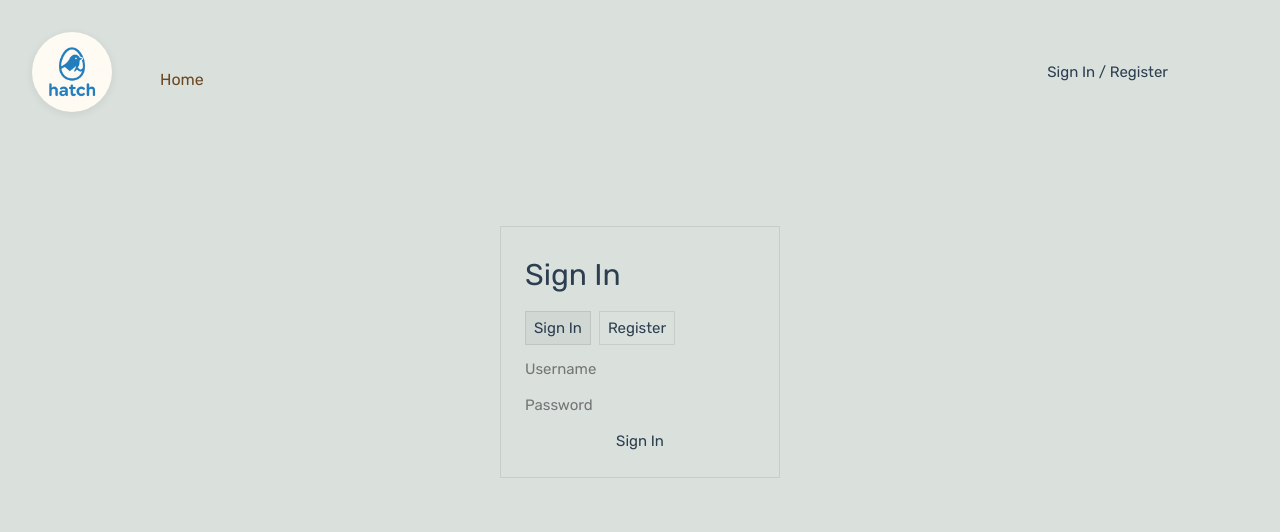
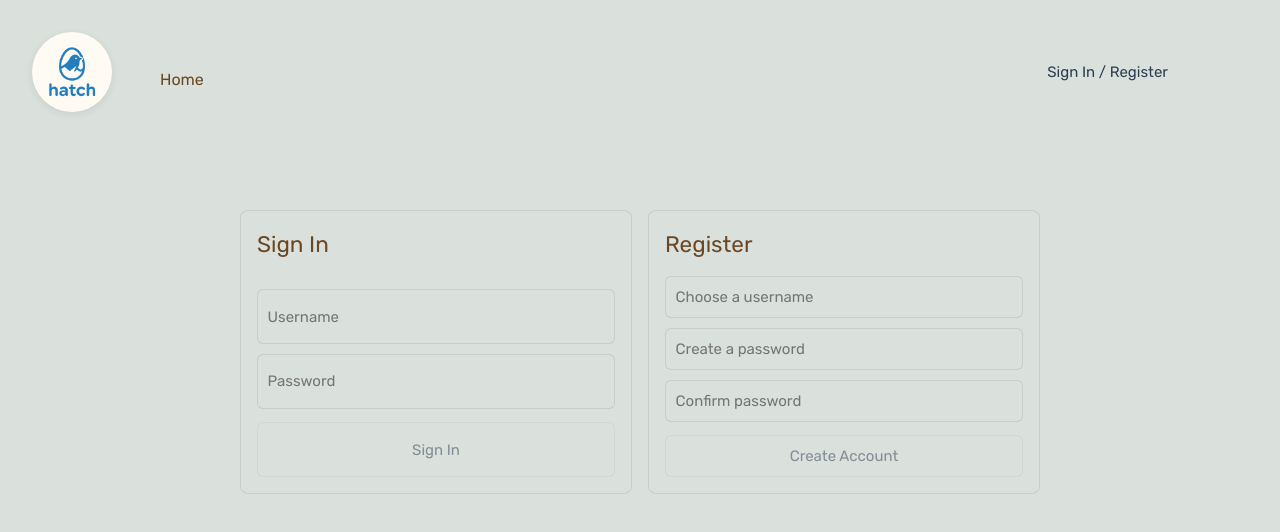
Before and after one commit to khong1127/hatch-frontend, a Vue app: page /auth in a window 1280 px wide. Shown: the top 532 px of the page. Built offline with nearby package versions, Linux system fonts and the light colour scheme.

Commit message:
Polished appearance of register / authentication features

```diff
--- a/src/components/HeaderAuthLink.vue
+++ b/src/components/HeaderAuthLink.vue
@@ -23,7 +23,7 @@ function signOut() {
   <div class="header-auth">
     <template v-if="isAuthed">
       <span class="username">{{ auth.user!.username }}</span>
-      <button @click="signOut">Sign Out</button>
+      <button class="signout-btn" @click="signOut">Sign Out</button>
     </template>
     <template v-else>
       <button @click="goAuth">Sign In / Register</button>
@@ -32,6 +32,20 @@ function signOut() {
 </template>
 
 <style scoped>
-.header-auth { display: flex; align-items: center; gap: 0.75rem; }
+.header-auth { display: flex; align-items: center; gap: 1rem; }
 .username { font-style: italic; }
+.signout-btn {
+  padding: 0.28rem 0.7rem;
+  border: 1px solid #8b6a45; /* lighter brown */
+  background: #8b6a45; /* lighter brown */
+  color: #ffffff;
+  border-radius: 9999px; /* pill */
+  cursor: pointer;
+  font-weight: 400; /* no bold */
+  transition: background-color 0.15s ease, box-shadow 0.15s ease, transform 0.05s ease;
+  line-height: 1;
+}
+.signout-btn:hover { background: #7a5c3c; }
+.signout-btn:active { transform: translateY(1px); }
+.signout-btn:focus { outline: none; box-shadow: 0 0 0 3px rgba(139, 106, 69, 0.25); }
 </style>
--- a/src/views/AuthView.vue
+++ b/src/views/AuthView.vue
@@ -1,46 +1,64 @@
 <script setup lang="ts">
-import { ref } from 'vue'
+import { computed, ref } from 'vue'
 import { useAuthStore } from '@/stores/auth'
 import { useRouter } from 'vue-router'
 
 const auth = useAuthStore()
 const router = useRouter()
 
-const mode = ref<'signin' | 'register'>('signin')
-const username = ref('')
-const password = ref('')
+// Sign In form state
+const siUsername = ref('')
+const siPassword = ref('')
+const signingIn = computed(() => auth.loading)
 
-async function submit() {
-  if (!username.value || !password.value) return
+// Register form state
+const rUsername = ref('')
+const rPassword = ref('')
+const rPassword2 = ref('')
+const passwordsMatch = computed(() => !!rPassword.value && rPassword.value === rPassword2.value)
+const canRegister = computed(() => !!rUsername.value && !!rPassword.value && !!rPassword2.value && passwordsMatch.value && !auth.loading)
+
+async function submitSignIn() {
+  if (!siUsername.value || !siPassword.value) return
   try {
-    if (mode.value === 'signin') {
-      await auth.signIn(username.value, password.value)
-    } else {
-      await auth.register(username.value, password.value)
-    }
-    // Only navigate on success (no error message present)
+    await auth.signIn(siUsername.value, siPassword.value)
     if (!auth.error) router.push('/')
   } catch (_e) {
-    // Error is displayed inline via auth.error; keep user on page
+    // error shown inline
+  }
+}
+
+async function submitRegister() {
+  if (!canRegister.value) return
+  try {
+    await auth.register(rUsername.value, rPassword.value)
+    if (!auth.error) router.push('/')
+  } catch (_e) {
+    // error shown inline
   }
 }
 </script>
 
 <template>
   <main class="auth-page">
-    <div class="card">
-      <h1>{{ mode === 'signin' ? 'Sign In' : 'Register' }}</h1>
-      <div class="tabs">
-        <button :class="{ active: mode === 'signin' }" @click="mode = 'signin'">Sign In</button>
-        <button :class="{ active: mode === 'register' }" @click="mode = 'register'">Register</button>
-      </div>
-      <input type="text" placeholder="Username" v-model="username" />
-      <input type="password" placeholder="Password" v-model="password" />
-      <button @click="submit" :disabled="auth.loading || !username || !password">
-        {{ mode === 'signin' ? 'Sign In' : 'Create Account' }}
-      </button>
-      <div class="error" v-if="auth.error">{{ auth.error }}</div>
+    <div class="panes">
+      <section class="pane signin">
+        <h2>Sign In</h2>
+        <input type="text" placeholder="Username" v-model="siUsername" />
+        <input type="password" placeholder="Password" v-model="siPassword" @keyup.enter="submitSignIn" />
+        <button @click="submitSignIn" :disabled="signingIn || !siUsername || !siPassword">Sign In</button>
+      </section>
+
+      <section class="pane register">
+        <h2>Register</h2>
+        <input type="text" placeholder="Choose a username" v-model="rUsername" />
+        <input type="password" placeholder="Create a password" v-model="rPassword" />
+        <input type="password" placeholder="Confirm password" v-model="rPassword2" />
+        <div class="hint" v-if="rPassword && rPassword2 && !passwordsMatch">Passwords do not match.</div>
+        <button @click="submitRegister" :disabled="!canRegister">Create Account</button>
+      </section>
     </div>
+    <div class="error" v-if="auth.error">{{ auth.error }}</div>
   </main>
 </template>
 
@@ -50,26 +68,40 @@ async function submit() {
   display: grid;
   place-items: center;
 }
-.card {
+.panes {
   display: grid;
-  gap: 0.75rem;
-  padding: 1.5rem;
+  grid-template-columns: 1fr;
+  gap: 1rem;
+  width: min(800px, 100%);
+}
+@media (min-width: 720px) {
+  .panes { grid-template-columns: 1fr 1fr; }
+}
+.pane {
+  display: grid;
+  gap: 0.6rem;
+  padding: 1rem;
   border: 1px solid var(--color-border);
   background: var(--color-background);
-  color: var(--color-text);
-  min-width: 280px;
+  border-radius: 8px;
 }
-.tabs {
-  display: flex;
-  gap: 0.5rem;
+.pane h2 { margin: 0 0 0.25rem; color: #6b4722; }
+.pane input {
+  padding: 0.5rem 0.6rem;
+  border: 1px solid var(--color-border);
+  border-radius: 6px;
+  background: var(--color-background);
 }
-.tabs button {
-  background: transparent;
+.pane button {
+  margin-top: 0.25rem;
+  padding: 0.5rem 0.8rem;
   border: 1px solid var(--color-border);
-  padding: 0.25rem 0.5rem;
+  border-radius: 6px;
+  background: var(--color-background);
+  cursor: pointer;
 }
-.tabs .active {
-  background: var(--color-background-mute);
-}
+.pane button:disabled { opacity: 0.5; cursor: not-allowed; }
+.signin, .register { border-color: var(--color-border); }
+.hint { color: #dc2626; font-size: 0.9rem; }
 .error { color: red; }
 </style>
```
